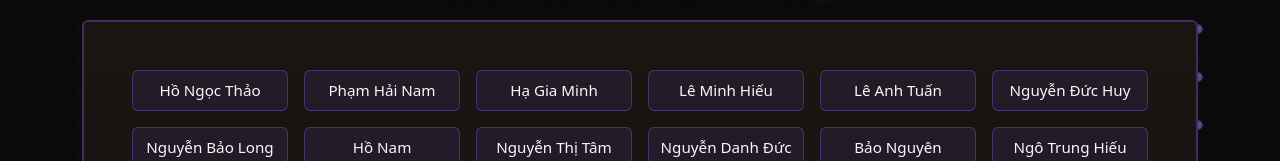
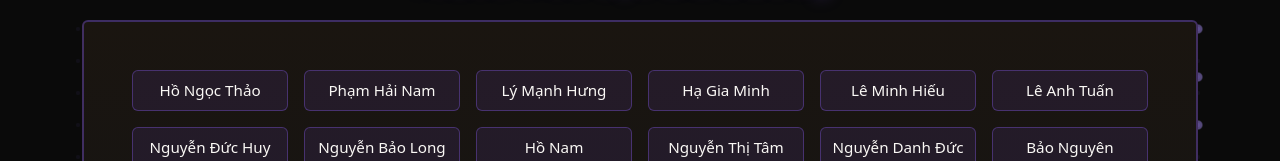
Before and after one commit to PhamHaiNamm/lgd, a React (Create React App) app: page / in a window 1280 px wide. Shown: the part 2296-2457 px from the top of the page. Built offline with nearby package versions, Linux system fonts and the light colour scheme; no server answers; the database is empty.

Commit message:
Thêm lý hưng

```diff
--- a/src/Introduction.jsx
+++ b/src/Introduction.jsx
@@ -11,6 +11,7 @@ const AVATAR_EXTS = ['jpg', 'jpeg', 'png', 'webp'];
 const MEMBERS = [
   { id: 'ho-ngoc-thao', name: 'Hồ Ngọc Thảo', role: 'Đang cập nhật', birthYear: '2009', avatarUrl: '/images/Logo_full.png' },
   { id: 'pham-hai-nam', name: 'Phạm Hải Nam', role: 'Đang cập nhật', birthYear: '2004', avatarUrl: '/images/Logo_full.png' },
+  { id: 'ly-manh-hung', name: 'Lý Mạnh Hưng', role: 'Âm Thanh', birthYear: '2005', avatarUrl: '/images/Logo_full.png' },
   { id: 'ha-gia-minh', name: 'Hạ Gia Minh', role: 'Đang cập nhật', birthYear: '2008', avatarUrl: '/images/Logo_full.png' },
   { id: 'le-minh-hieu', name: 'Lê Minh Hiếu', role: 'Đang cập nhật', birthYear: '2008', avatarUrl: '/images/Logo_full.png' },
   { id: 'le-anh-tuan', name: 'Lê Anh Tuấn', role: 'Đang cập nhật', birthYear: '2009', avatarUrl: '/images/Logo_full.png' },
```
Also changed, not shown: public/images/thành_viên/ly-manh-hung.jpg (added), 1 other file (tests, documents, lock files or other folders).
